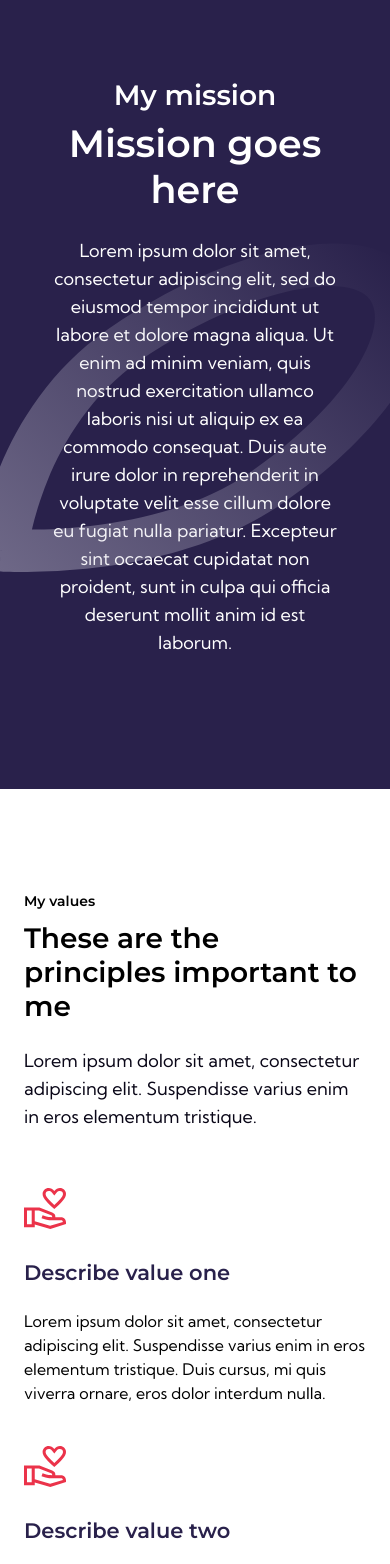
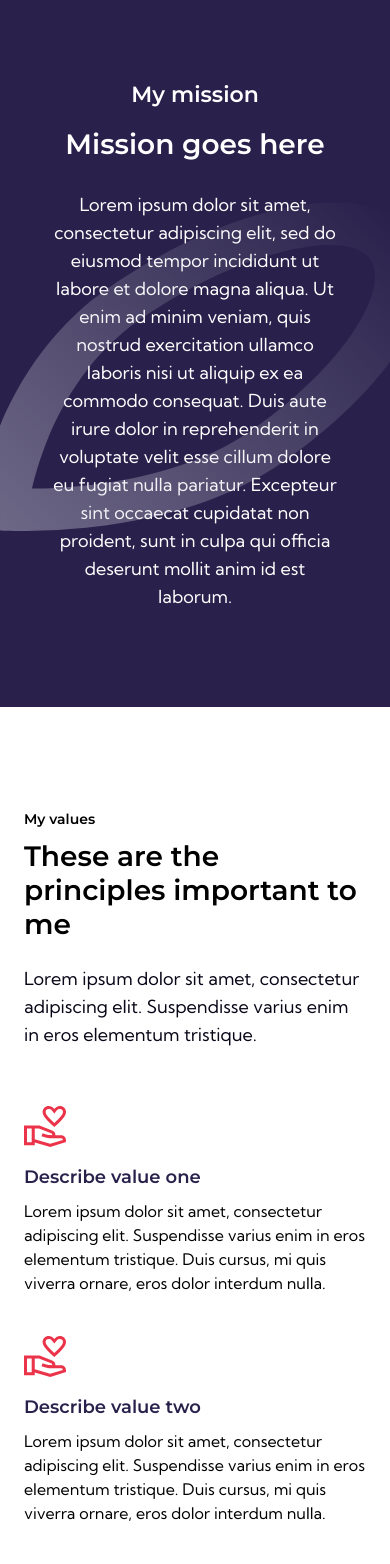
Before and after one commit to Sacesta/mayuri-sharma-portal, a Next.js app: page / in a window 390 px wide. Shown: the part 3500-5064 px from the top of the page. Built offline with nearby package versions, Linux system fonts and the light colour scheme.

Commit message:
about page

```diff
--- a/src/app/components/Home/About.tsx
+++ b/src/app/components/Home/About.tsx
@@ -147,7 +147,7 @@ const About = () => {
             <div className="max-w-[750px] text-center">
               <p className="news_letter_head pb-2">My mission</p>
               <h2 className="news_letter_h2">Mission goes here</h2>
-              <p className="text-white text-lg font-normal pb-9 leading-7">Lorem ipsum dolor sit amet, consectetur adipiscing elit, sed do eiusmod tempor incididunt ut labore et dolore magna aliqua. Ut enim ad minim veniam, quis nostrud exercitation ullamco laboris nisi ut aliquip ex ea commodo consequat. Duis aute irure dolor in reprehenderit in voluptate velit esse cillum dolore eu fugiat nulla pariatur. Excepteur sint occaecat cupidatat non proident, sunt in culpa qui officia deserunt mollit anim id est laborum.</p>
+              <p className="text-white text-lg font-normal leading-7">Lorem ipsum dolor sit amet, consectetur adipiscing elit, sed do eiusmod tempor incididunt ut labore et dolore magna aliqua. Ut enim ad minim veniam, quis nostrud exercitation ullamco laboris nisi ut aliquip ex ea commodo consequat. Duis aute irure dolor in reprehenderit in voluptate velit esse cillum dolore eu fugiat nulla pariatur. Excepteur sint occaecat cupidatat non proident, sunt in culpa qui officia deserunt mollit anim id est laborum.</p>
             </div>
           </div>
           <Image src={missionEllipse} alt="..." className="mission_ellipse"/>
@@ -166,34 +166,34 @@ const About = () => {
           </div>
           <ul className="grid md:grid-cols-2 lg:grid-cols-3 gap-10 mt-14 lg:px-16">
             <li>
-              <Image src={principlesOne} alt="principle" className="mb-7"/>
+              <Image src={principlesOne} alt="principle" className="mb-4 lg:mb-7"/>
               <p className="heading_three_style">Describe value one</p>
-              <p className="mt-5 text-base text-black">Lorem ipsum dolor sit amet, consectetur adipiscing elit. Suspendisse varius enim in eros elementum tristique. Duis cursus, mi quis viverra ornare, eros dolor interdum nulla.</p>
+              <p className="mt-2 lg:mt-5 text-base text-black">Lorem ipsum dolor sit amet, consectetur adipiscing elit. Suspendisse varius enim in eros elementum tristique. Duis cursus, mi quis viverra ornare, eros dolor interdum nulla.</p>
             </li>
             <li>
-              <Image src={principlesOne} alt="principle" className="mb-7"/>
+              <Image src={principlesOne} alt="principle" className="mb-4 lg:mb-7"/>
               <p className="heading_three_style">Describe value two</p>
-              <p className="mt-5 text-base text-black">Lorem ipsum dolor sit amet, consectetur adipiscing elit. Suspendisse varius enim in eros elementum tristique. Duis cursus, mi quis viverra ornare, eros dolor interdum nulla.</p>
+              <p className="mt-2 lg:mt-5 text-base text-black">Lorem ipsum dolor sit amet, consectetur adipiscing elit. Suspendisse varius enim in eros elementum tristique. Duis cursus, mi quis viverra ornare, eros dolor interdum nulla.</p>
             </li>
             <li>
-              <Image src={principlesOne} alt="principle" className="mb-7"/>
+              <Image src={principlesOne} alt="principle" className="mb-4 lg:mb-7"/>
               <p className="heading_three_style">Describe value three</p>
-              <p className="mt-5 text-base text-black">Lorem ipsum dolor sit amet, consectetur adipiscing elit. Suspendisse varius enim in eros elementum tristique. Duis cursus, mi quis viverra ornare, eros dolor interdum nulla.</p>
+              <p className="mt-2 lg:mt-5 text-base text-black">Lorem ipsum dolor sit amet, consectetur adipiscing elit. Suspendisse varius enim in eros elementum tristique. Duis cursus, mi quis viverra ornare, eros dolor interdum nulla.</p>
             </li>
             <li>
-              <Image src={principlesOne} alt="principle" className="mb-7"/>
+              <Image src={principlesOne} alt="principle" className="mb-4 lg:mb-7"/>
               <p className="heading_three_style">Describe value four</p>
-              <p className="mt-5 text-base text-black">Lorem ipsum dolor sit amet, consectetur adipiscing elit. Suspendisse varius enim in eros elementum tristique. Duis cursus, mi quis viverra ornare, eros dolor interdum nulla.</p>
+              <p className="mt-2 lg:mt-5 text-base text-black">Lorem ipsum dolor sit amet, consectetur adipiscing elit. Suspendisse varius enim in eros elementum tristique. Duis cursus, mi quis viverra ornare, eros dolor interdum nulla.</p>
             </li>
             <li>
-              <Image src={principlesOne} alt="principle" className="mb-7"/>
+              <Image src={principlesOne} alt="principle" className="mb-4 lg:mb-7"/>
               <p className="heading_three_style">Describe value five</p>
-              <p className="mt-5 text-base text-black">Lorem ipsum dolor sit amet, consectetur adipiscing elit. Suspendisse varius enim in eros elementum tristique. Duis cursus, mi quis viverra ornare, eros dolor interdum nulla.</p>
+              <p className="mt-2 lg:mt-5 text-base text-black">Lorem ipsum dolor sit amet, consectetur adipiscing elit. Suspendisse varius enim in eros elementum tristique. Duis cursus, mi quis viverra ornare, eros dolor interdum nulla.</p>
             </li>
             <li>
-              <Image src={principlesOne} alt="principle" className="mb-7"/>
+              <Image src={principlesOne} alt="principle" className="mb-4 lg:mb-7"/>
               <p className="heading_three_style">Describe value six</p>
-              <p className="mt-5 text-base text-black">Lorem ipsum dolor sit amet, consectetur adipiscing elit. Suspendisse varius enim in eros elementum tristique. Duis cursus, mi quis viverra ornare, eros dolor interdum nulla.</p>
+              <p className="mt-2 lg:mt-5 text-base text-black">Lorem ipsum dolor sit amet, consectetur adipiscing elit. Suspendisse varius enim in eros elementum tristique. Duis cursus, mi quis viverra ornare, eros dolor interdum nulla.</p>
             </li>
           </ul>
         </div>
@@ -204,7 +204,7 @@ const About = () => {
         <div className="container mx-auto">
           <div className="lg:px-16">
             <p className="paragraph_one_style mb-2">Social media</p>
-            <h2 className="heading_style_two mb-20">Some of my favourite moments </h2>
+            <h2 className="heading_style_two mb-10 lg:mb-20">Some of my favourite moments </h2>
             <div className="grid grid-rows-3 md:grid-cols-3 md:grid-flow-col gap-10">
               <div className="social_image">
                 <Image src={social_img_1} alt="program..." />
--- a/src/app/components/Home/main.css
+++ b/src/app/components/Home/main.css
@@ -32,7 +32,7 @@ body{font-family: 'Kumbh Sans', sans-serif !important}
 }
 
 .heading_three_style{font-family: "Montserrat";
-  @apply  font-semibold text-[#29214B] text-[21px]
+  @apply  font-semibold text-[#29214B] text-lg lg:text-[21px]
 }
 
 h2.heading_style_two{font-family: "Montserrat";
@@ -47,6 +47,7 @@ header{position: sticky; top: 0; left: 0; z-index: 99999;background-color: #fff;
 .main-right-circle {
   @apply absolute top-0 right-0
 }
+.home-banner{height: calc(100vh - 72px);}
 /* ~~~~~~~~~~~~~~~~~~~~~~~~~~ COMMON_CSS_END ~~~~~~~~~~~~~~~~~~~~~~~~~~ */
 
 
@@ -94,7 +95,7 @@ footer{
 
 
 /* ~~~~~~~~~~~~~~~~~~~~~~~~~~ HOME_PAGE_CSS_START ~~~~~~~~~~~~~~~~~~~~~~~~~~ */
-.home-banner{height: calc(100vh - 72px);}
+
 .home_banner{
   @apply w-full h-full md:rounded-[20px] bg-[#29214b] pt-20 lg:pt-0 lg:pb-20 flex lg:items-end justify-center relative px-6 lg:px-0
 }
@@ -228,11 +229,11 @@ footer{
 }
 
 .news_letter_head{font-family: "Montserrat";
-  @apply text-[28px] text-white font-semibold leading-9
+  @apply text-[22px] lg:text-[28px] text-white font-semibold leading-9
 }
 
 .news_letter_h2{font-family: "Montserrat";
-  @apply font-semibold text-white text-[38px] leading-[46px] pb-6
+  @apply font-semibold text-white text-[28px] lg:text-[38px] leading-[46px] pb-6
 }
 
 .news_letter_form{
--- a/src/app/components/NavBar/NavBar.tsx
+++ b/src/app/components/NavBar/NavBar.tsx
@@ -37,7 +37,7 @@ const NavBar = () => {
           </div>
         </div>
         <div className="right-button">
-          <button className="hidden lg:block  tertiary_button">Contact me</button>
+          <button className="hidden lg:block tertiary_button">Contact me</button>
           <Image
             className="menu-icon block lg:hidden"
             src={menuIcon}
```
